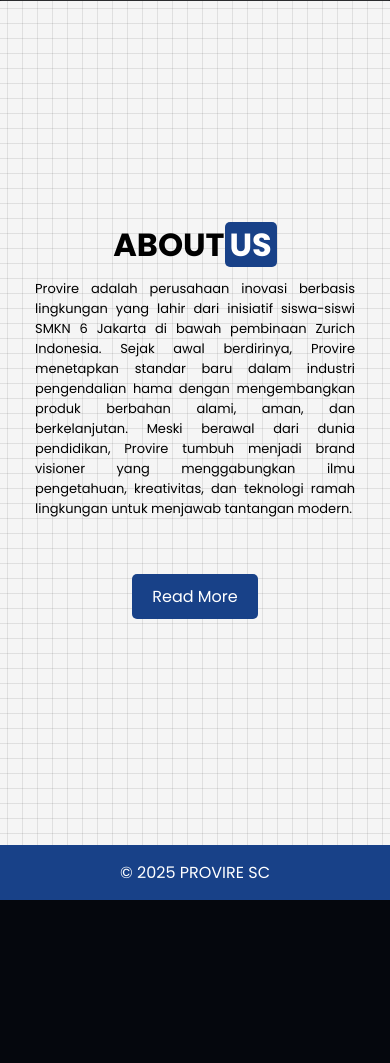
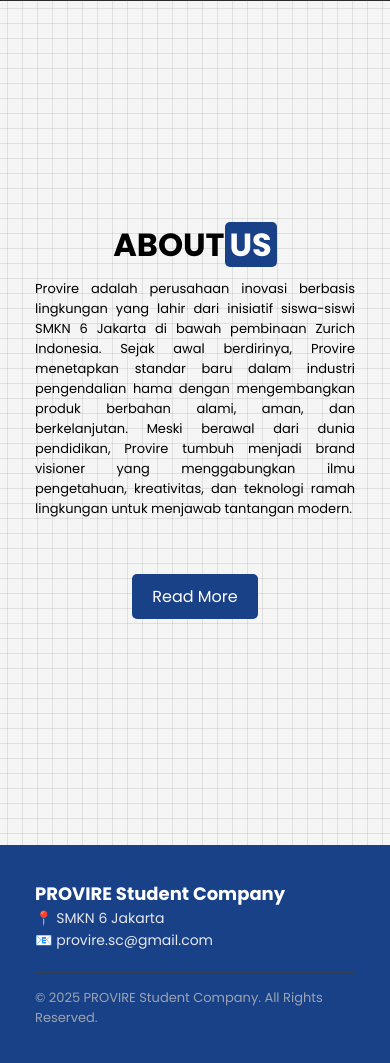
Before and after one commit to Nuuvy7/Provire, a plain HTML site: page index.html in a window 390 px wide. Shown: the part 843-1906 px from the top of the page. Before the commit the page ends 1743 px from the top, so only its background shows below. Drawn offline with Linux system fonts and the light colour scheme; grey boxes are pictures that could not be loaded.

Commit message:
New footer

```diff
--- a/about-us/style.css
+++ b/about-us/style.css
@@ -206,6 +206,96 @@ h1 {
   margin-bottom: 10px;
 }
 
+.read-more {
+  background-color: #184188;
+  color: white;
+  border: none;
+  padding: 10px 20px;
+  border-radius: 5px;
+  margin: 80px 0px 20px 0px;
+  font-size: 16px;
+  cursor: pointer;
+  transition: all 0.3s ease;
+}
+
+.read-more:hover {
+  background-color: #0f2a5c;
+  scale: 1.05;
+  transition: all 0.3s ease;
+}
+
+.about-more {
+  background-color: #184188;
+  color: white;
+  border: none;
+  padding: 10px 20px;
+  border-radius: 5px;
+  font-size: 16px;
+  cursor: pointer;
+  transition: all 0.3s ease;
+}
+
+.about-more:hover {
+  background-color: #0f2a5c;
+  scale: 1.05;
+  transition: all 0.3s ease;
+}
+
+.footer {
+    background: #184188;
+    color: #ffffff;
+    padding: 30px 5px;
+    font-family: Arial, sans-serif;
+    text-align: left;
+}
+
+.footer-container {
+    max-width: 1100px;
+    margin: 5px 30px;
+    text-align: left;
+}
+
+.footer-title {
+    margin: 0;
+    font-size: 22px;
+    font-weight: 700;
+}
+
+.footer-desc {
+    margin: 8px 0 15px;
+    line-height: 1.6;
+    font-size: 14px;
+    color: #d1d5db;
+}
+
+.footer-contact {
+    margin-bottom: 15px;
+    font-size: 14px;
+    line-height: 1.6;
+    color: #e5e7eb;
+}
+
+.footer-links a {
+    color: #9ca3af;
+    margin-right: 15px;
+    text-decoration: none;
+    font-size: 14px;
+}
+
+.footer-links a:hover {
+    color: #ffffff;
+    text-decoration: underline;
+}
+
+.footer-copy {
+    border-top: 1px solid #374151;
+    padding-top: 15px;
+    margin-top: 20px;
+    font-size: 13px;
+    color: #9ca3af;
+}
+
+
 @media (max-width: 768px) {
   .title {
     font-size: 40px;
@@ -261,48 +351,16 @@ h1 {
   .division-grid {
     grid-template-columns: repeat(1, 1fr);
   }
+  .footer-title {
+    margin: 0;
+    font-size: 18px;
+    font-weight: 700;
 }
 
-
-.read-more {
-  background-color: #184188;
-  color: white;
-  border: none;
-  padding: 10px 20px;
-  border-radius: 5px;
-  margin: 80px 0px 20px 0px;
-  font-size: 16px;
-  cursor: pointer;
-  transition: all 0.3s ease;
+.footer-desc {
+    margin: 8px 0 15px;
+    line-height: 1.6;
+    font-size: 12px;
+    color: #d1d5db;
 }
-
-.read-more:hover {
-  background-color: #0f2a5c;
-  scale: 1.05;
-  transition: all 0.3s ease;
 }
-
-.about-more {
-  background-color: #184188;
-  color: white;
-  border: none;
-  padding: 10px 20px;
-  border-radius: 5px;
-  font-size: 16px;
-  cursor: pointer;
-  transition: all 0.3s ease;
-}
-
-.about-more:hover {
-  background-color: #0f2a5c;
-  scale: 1.05;
-  transition: all 0.3s ease;
-}
-
-footer {
-  background-color: #184188;
-  color: white;
-  text-align: center;
-  padding: 15px 0;
-  margin-top: 40px;
-}
--- a/contact/style.css
+++ b/contact/style.css
@@ -187,6 +187,61 @@ body {
   scale: 1.05;
 }
 
+.footer {
+    background: #184188;
+    color: #ffffff;
+    padding: 30px 5px;
+    font-family: Arial, sans-serif;
+    text-align: left;
+}
+
+.footer-container {
+    max-width: 1100px;
+    margin: 5px 30px;
+    text-align: left;
+}
+
+.footer-title {
+    margin: 0;
+    font-size: 22px;
+    font-weight: 700;
+}
+
+.footer-desc {
+    margin: 8px 0 15px;
+    line-height: 1.6;
+    font-size: 14px;
+    color: #d1d5db;
+}
+
+.footer-contact {
+    margin-bottom: 15px;
+    font-size: 14px;
+    line-height: 1.6;
+    color: #e5e7eb;
+}
+
+.footer-links a {
+    color: #9ca3af;
+    margin-right: 15px;
+    text-decoration: none;
+    font-size: 14px;
+}
+
+.footer-links a:hover {
+    color: #ffffff;
+    text-decoration: underline;
+}
+
+.footer-copy {
+    border-top: 1px solid #374151;
+    padding-top: 15px;
+    margin-top: 20px;
+    font-size: 13px;
+    color: #9ca3af;
+}
+
+
 @media (max-width: 768px) {
   .contact-info {
     flex-direction: column;
@@ -216,4 +271,16 @@ body {
     font-size: 13px;
     margin: 15px;
   }
+  .footer-title {
+    margin: 0;
+    font-size: 18px;
+    font-weight: 700;
 }
+
+.footer-desc {
+    margin: 8px 0 15px;
+    line-height: 1.6;
+    font-size: 12px;
+    color: #d1d5db;
+}
+}
--- a/index.html
+++ b/index.html
@@ -103,11 +103,21 @@
           <a href="about-us" class="read-more">Read More</a>
         </div>
       </div>
+    </section>
 
-            <footer>
-            &copy; 2025 PROVIRE SC
-            </footer>
-    </section>
+    <footer class="footer">
+    <div class="footer-container">
+        <h2 class="footer-title">PROVIRE Student Company</h2>
+        <div class="footer-contact">
+            📍 SMKN 6 Jakarta<br>
+            📧 provire.sc@gmail.com
+        </div>
+        <p class="footer-copy">
+            © 2025 PROVIRE Student Company. All Rights Reserved.
+        </p>
+    </div>
+</footer>
+
 
     <script src="countdown.js"></script>
     <script src="script.js"></script>
--- a/style.css
+++ b/style.css
@@ -303,6 +303,61 @@ body::-webkit-scrollbar {
   }
 }
 
+.footer {
+    background: #184188;
+    color: #ffffff;
+    padding: 30px 5px;
+    font-family: Arial, sans-serif;
+    text-align: left;
+}
+
+.footer-container {
+    max-width: 1100px;
+    margin: 5px 30px;
+    text-align: left;
+}
+
+.footer-title {
+    margin: 0;
+    font-size: 22px;
+    font-weight: 700;
+}
+
+.footer-desc {
+    margin: 8px 0 15px;
+    line-height: 1.6;
+    font-size: 14px;
+    color: #d1d5db;
+}
+
+.footer-contact {
+    margin-bottom: 15px;
+    font-size: 14px;
+    line-height: 1.6;
+    color: #e5e7eb;
+}
+
+.footer-links a {
+    color: #9ca3af;
+    margin-right: 15px;
+    text-decoration: none;
+    font-size: 14px;
+}
+
+.footer-links a:hover {
+    color: #ffffff;
+    text-decoration: underline;
+}
+
+.footer-copy {
+    border-top: 1px solid #374151;
+    padding-top: 15px;
+    margin-top: 20px;
+    font-size: 13px;
+    color: #9ca3af;
+}
+
+
 @media (max-width: 480px) {
   .title {
     font-size: 32px;
@@ -322,11 +377,45 @@ body::-webkit-scrollbar {
     font-weight: 600;
     opacity: 0.9;
   }
+
+
+  .footer-title {
+    margin: 0;
+    font-size: 18px;
+    font-weight: 700;
 }
 
-footer {
-  background-color: #184188;
-  color: white;
-  text-align: center;
-  padding: 15px 0;
+.footer-desc {
+    margin: 8px 0 15px;
+    line-height: 1.6;
+    font-size: 12px;
+    color: #d1d5db;
 }
+
+.footer-contact {
+    margin-bottom: 15px;
+    font-size: 14px;
+    line-height: 1.6;
+    color: #e5e7eb;
+}
+
+.footer-links a {
+    color: #9ca3af;
+    margin-right: 15px;
+    text-decoration: none;
+    font-size: 14px;
+}
+
+.footer-links a:hover {
+    color: #ffffff;
+    text-decoration: underline;
+}
+
+.footer-copy {
+    border-top: 1px solid #374151;
+    padding-top: 15px;
+    margin-top: 20px;
+    font-size: 13px;
+    color: #9ca3af;
+}
+}
```
Also changed, not shown: about-us/index.html (+14 -3 lines), contact/index.html (+13 -3 lines).
